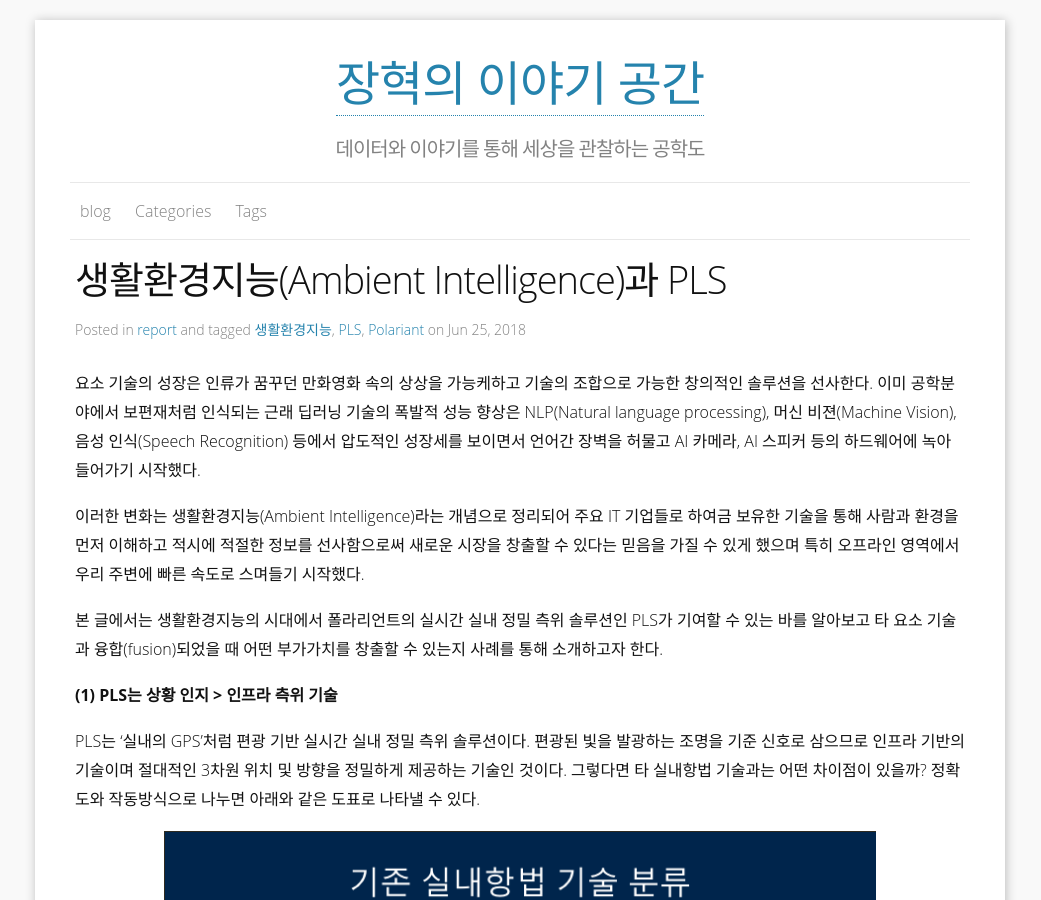
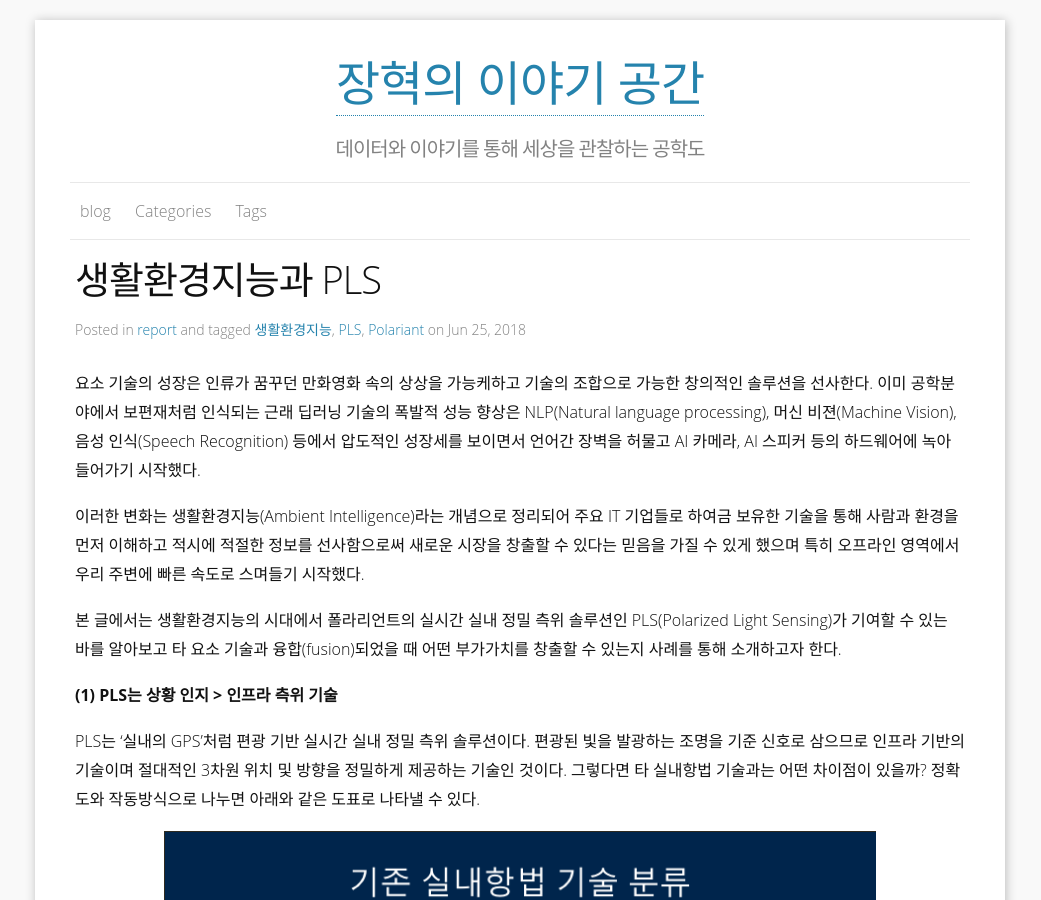
Before and after one commit to HyoukJang/HyoukJang.github.io, a Jekyll site: the page built from _posts/2018-06-25-ambient-intelligence-and-pls.md, in a window 1280 px wide and 900 px high. Shown: the whole window, without its empty margins (120-1161 px from the left). Built offline with Jekyll 4.4.1, drawn with Linux system fonts in a browser that asks for light colours; nearby versions of some CDN libraries; some web fonts are replaced; comment, search, counter and statistics services are not loaded.

Commit message:
edit the post title, content

```diff
--- a/_posts/2018-06-25-ambient-intelligence-and-pls.md
+++ b/_posts/2018-06-25-ambient-intelligence-and-pls.md
@@ -1,7 +1,7 @@
 ---
 published: true
 layout: post
-title: '생활환경지능(Ambient Intelligence)과 PLS'
+title: '생활환경지능과 PLS'
 author: JH
 categories: report
 tags: 생활환경지능 PLS Polariant
@@ -12,7 +12,7 @@ open: true
 
 이러한 변화는 생활환경지능(Ambient Intelligence)라는 개념으로 정리되어 주요 IT 기업들로 하여금 보유한 기술을 통해 사람과 환경을 먼저 이해하고 적시에 적절한 정보를 선사함으로써 새로운 시장을 창출할 수 있다는 믿음을 가질 수 있게 했으며 특히 오프라인 영역에서 우리 주변에 빠른 속도로 스며들기 시작했다.
 
-본 글에서는 생활환경지능의 시대에서 폴라리언트의 실시간 실내 정밀 측위 솔루션인 PLS가 기여할 수 있는 바를 알아보고 타 요소 기술과 융합(fusion)되었을 때 어떤 부가가치를 창출할 수 있는지 사례를 통해 소개하고자 한다.
+본 글에서는 생활환경지능의 시대에서 폴라리언트의 실시간 실내 정밀 측위 솔루션인 PLS(Polarized Light Sensing)가 기여할 수 있는 바를 알아보고 타 요소 기술과 융합(fusion)되었을 때 어떤 부가가치를 창출할 수 있는지 사례를 통해 소개하고자 한다.
 
 **(1) PLS는 상황 인지 > 인프라 측위 기술**
 
```
